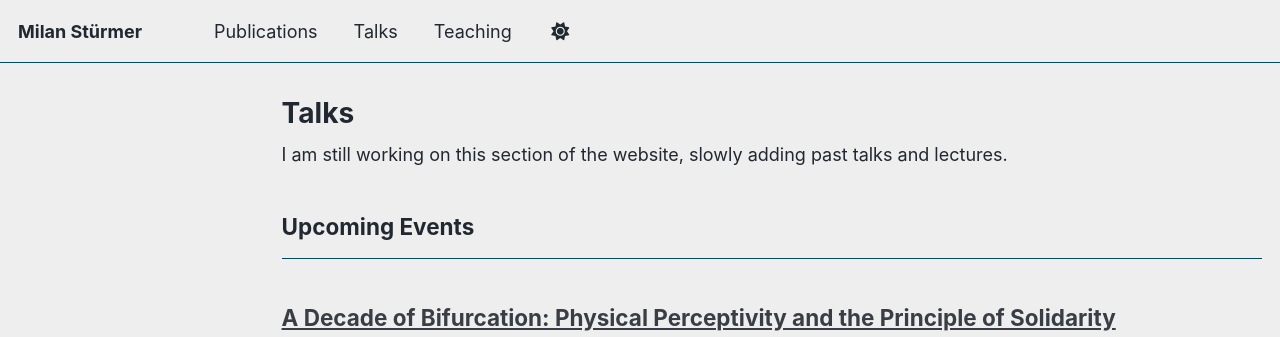
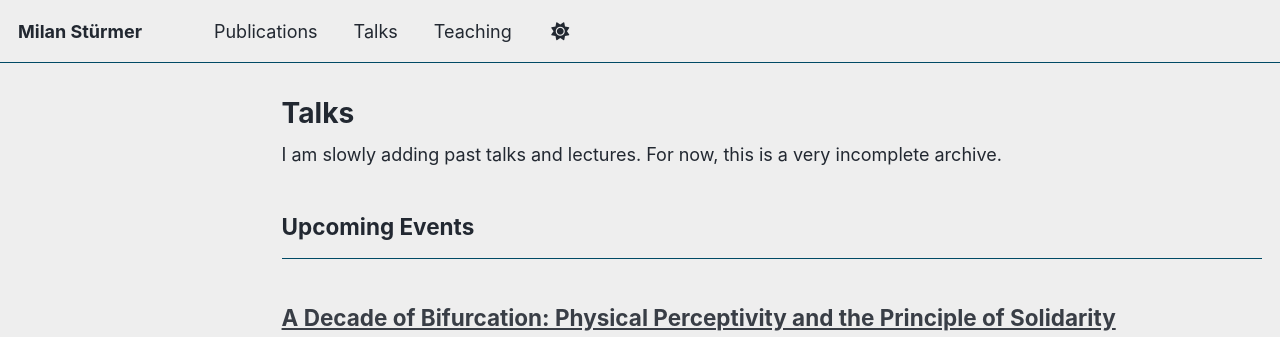
Before and after one commit to milanstuermer/milanstuermer.github.io, a Jekyll site: the page built from _pages/talks.html, in a window 1280 px wide and 900 px high. Shown: the top 337 px of the window. Built offline with Jekyll 4.4.1, drawn with Linux system fonts in a browser that asks for light colours; a script that is not in the unit is left out.

Commit message:
Update talks.html

```diff
--- a/_pages/talks.html
+++ b/_pages/talks.html
@@ -5,7 +5,7 @@ title: "Talks"
 author_profile: false
 ---
 
-I am still working on this section of the website, slowly adding past talks and lectures.
+I am slowly adding past talks and lectures. For now, this is a very incomplete archive.
 
 {% include base_path %}
 
```
